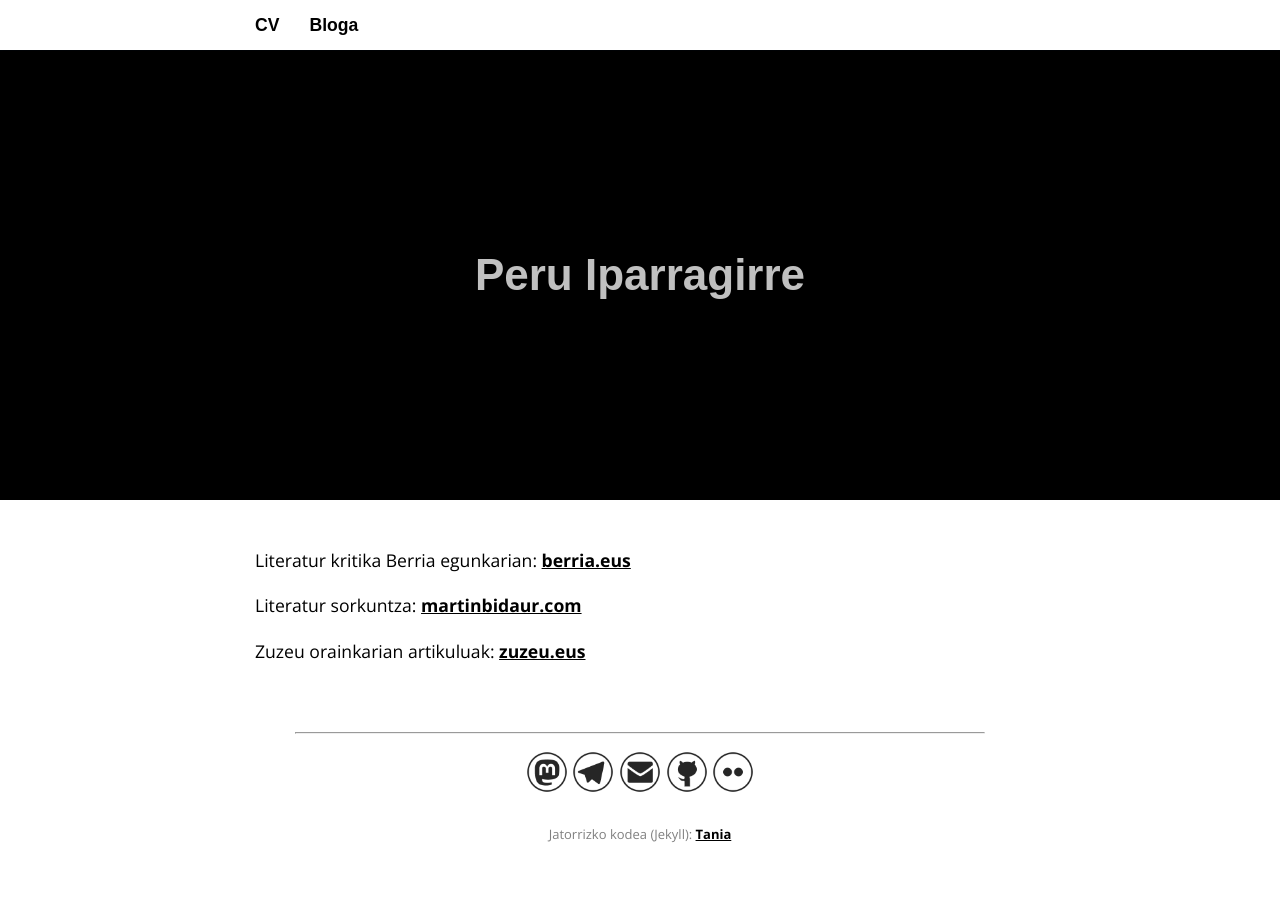
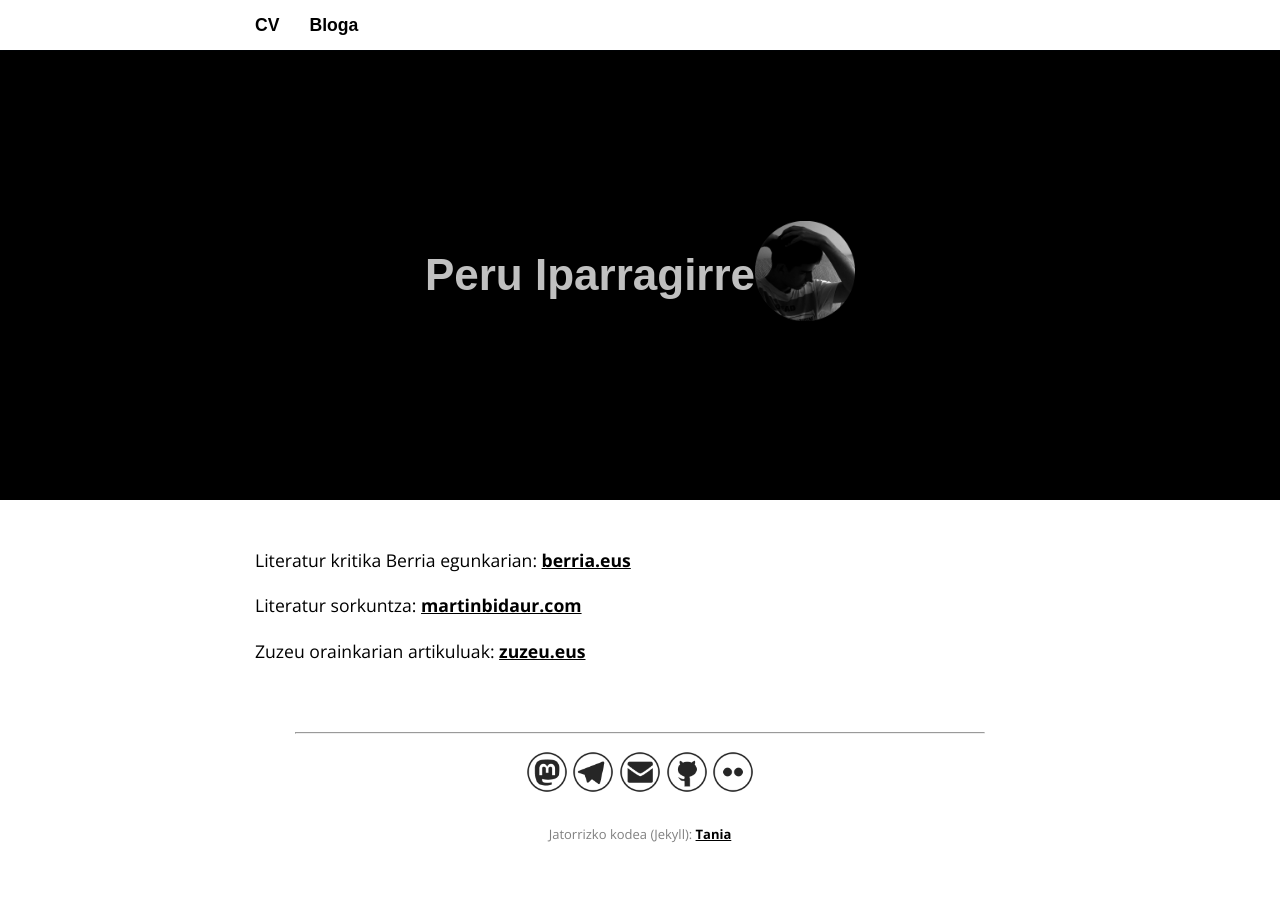
Before and after one commit to nomadagaldua/nomadagaldua.github.io, a Jekyll site: the page built from index.html, in a window 1280 px wide. Built offline with Jekyll 4.4.1, drawn with Linux system fonts in a browser that asks for light colours; some web fonts are replaced.

Commit message:
Update header.html

```diff
--- a/_includes/header.html
+++ b/_includes/header.html
@@ -15,4 +15,5 @@
 
 <header>
 	<h1><a href="https://nomadagaldua.github.io/">{{ site.title }}</a></h1>
+	<p><img src="/img/pi.png" style="align:center;width:100px;height:100px;"></p>
 </header>
```
